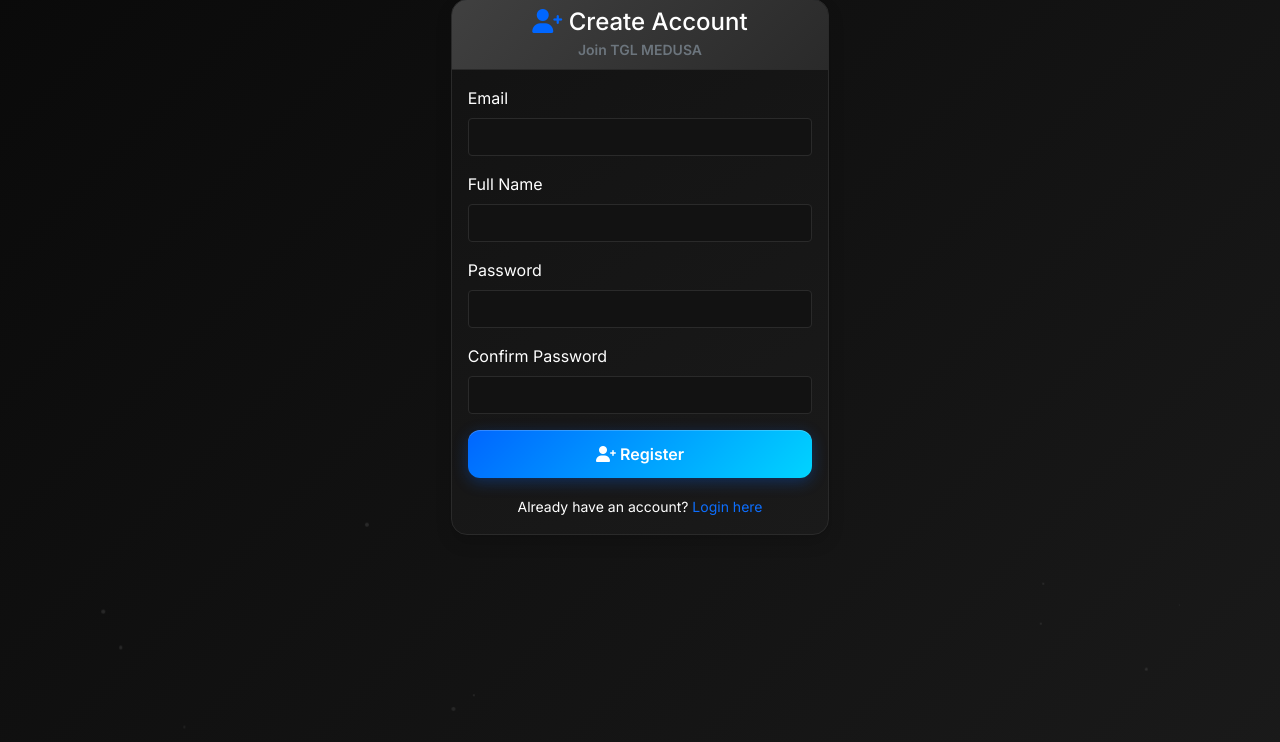
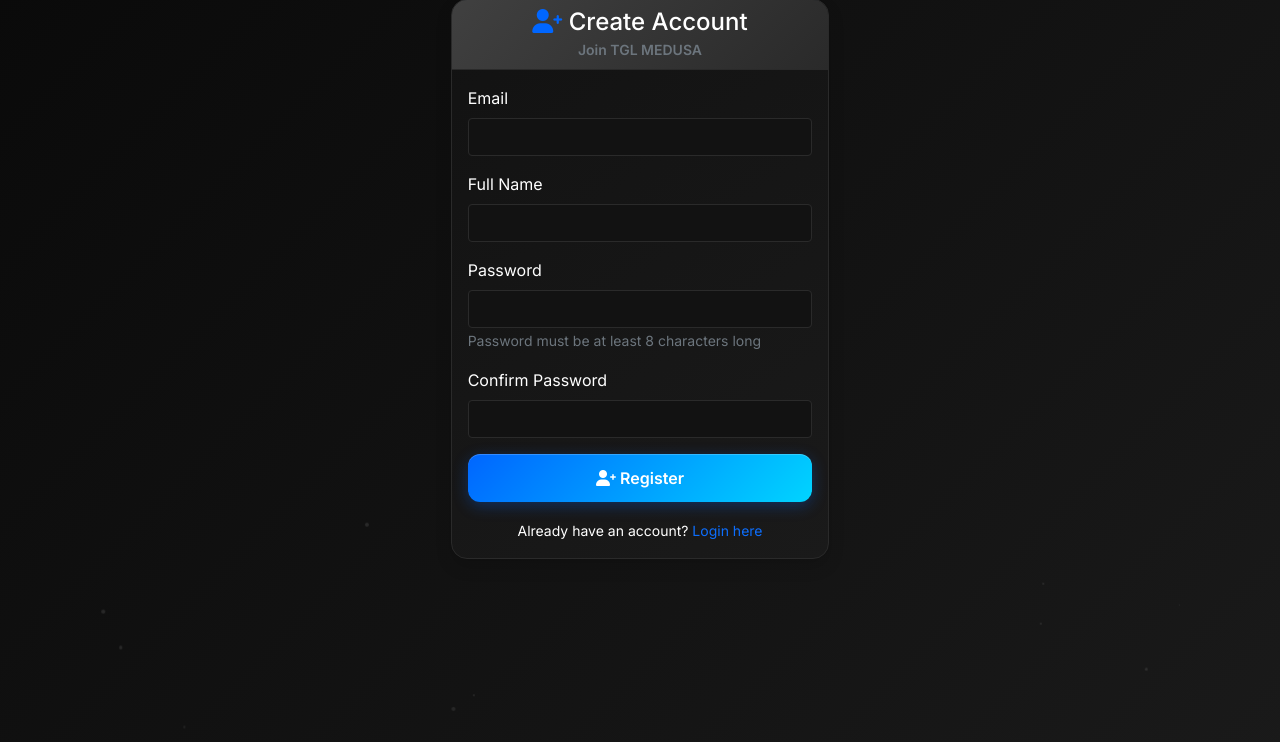
Before and after one commit to Wisyle/Medusa, a FastAPI app: page /register in a window 1280 px wide. Shown: the part 17-759 px from the top of the page. Run offline with FastAPI, Linux system fonts and the light colour scheme.

Commit message:
Fix user creation issues: resolve circular imports, add missing needs_security_setup field, and improve registration UI

```diff
--- a/api_library_model.py
+++ b/api_library_model.py
@@ -19,7 +19,8 @@ class ApiCredential(Base):
     api_secret = Column(String(255), nullable=False)
     api_passphrase = Column(String(255), nullable=True)  # For OKX, KuCoin
 
-    user = relationship("User", back_populates="api_credentials")
+    # Using string reference to avoid circular import
+    # user = relationship("User", back_populates="api_credentials")
 
     # Status and usage tracking
     is_active = Column(Boolean, default=True)
--- a/auth.py
+++ b/auth.py
@@ -295,7 +295,8 @@ def create_user(db: Session, user_create: UserCreate):
         full_name=user_create.full_name,
         is_active=True,
         is_superuser=False,
-        totp_enabled=False
+        totp_enabled=False,
+        needs_security_setup=True  # New users need to complete security setup
     )
     db.add(db_user)
     db.commit()
--- a/database.py
+++ b/database.py
@@ -185,7 +185,7 @@ class User(Base):
 
     # Relationships
     roles = relationship("UserRole", foreign_keys="UserRole.user_id", back_populates="user")
-    api_credentials = relationship("ApiCredential", back_populates="user")
+    # api_credentials = relationship("ApiCredential", back_populates="user")  # Commented out to avoid circular import
 
     def has_permission(self, resource: str, action: str) -> bool:
         """Check if user has specific permission"""
--- a/main.py
+++ b/main.py
@@ -1838,7 +1838,8 @@ async def create_user_admin(
         full_name=user_data.get("full_name"),
         hashed_password=get_password_hash(user_data["password"]),
         is_active=user_data.get("is_active", True),
-        is_superuser=False  # Only existing superusers can create other superusers via edit
+        is_superuser=False,  # Only existing superusers can create other superusers via edit
+        needs_security_setup=True  # New users need to complete security setup
     )
 
     db.add(new_user)
--- a/templates/register.html
+++ b/templates/register.html
@@ -15,31 +15,44 @@
                     <small class="text-muted">Join TGL MEDUSA</small>
                 </div>
                 <div class="card-body">
+                    <!-- Error/Success Messages -->
+                    <div id="messageContainer" style="display: none;">
+                        <div id="alertMessage" class="alert" role="alert">
+                            <span id="messageText"></span>
+                        </div>
+                    </div>
+
                     <form id="registerForm">
                         <div class="mb-3">
                             <label for="email" class="form-label">Email</label>
                             <input type="email" class="form-control" id="email" name="email" required>
+                            <div class="invalid-feedback" id="emailError"></div>
                         </div>
 
                         <div class="mb-3">
                             <label for="full_name" class="form-label">Full Name</label>
                             <input type="text" class="form-control" id="full_name" name="full_name">
+                            <div class="invalid-feedback" id="fullNameError"></div>
                         </div>
 
                         <div class="mb-3">
                             <label for="password" class="form-label">Password</label>
                             <input type="password" class="form-control" id="password" name="password" required>
+                            <div class="invalid-feedback" id="passwordError"></div>
+                            <small class="form-text text-muted">Password must be at least 8 characters long</small>
                         </div>
 
                         <div class="mb-3">
                             <label for="confirm_password" class="form-label">Confirm Password</label>
                             <input type="password" class="form-control" id="confirm_password" name="confirm_password" required>
+                            <div class="invalid-feedback" id="confirmPasswordError"></div>
                         </div>
 
                         <div class="d-grid">
-                            <button type="submit" class="btn btn-primary">
+                            <button type="submit" class="btn btn-primary" id="registerBtn">
                                 <i class="fas fa-user-plus"></i>
-                                Register
+                                <span id="btnText">Register</span>
+                                <span id="btnSpinner" class="spinner-border spinner-border-sm d-none" role="status" aria-hidden="true"></span>
                             </button>
                         </div>
                     </form>
@@ -59,22 +72,117 @@
 
 {% block scripts %}
 <script>
+// Utility functions for better UX
+function showMessage(message, type = 'success') {
+    const container = document.getElementById('messageContainer');
+    const alertEl = document.getElementById('alertMessage');
+    const textEl = document.getElementById('messageText');
+
+    alertEl.className = `alert alert-${type}`;
+    textEl.textContent = message;
+    container.style.display = 'block';
+
+    // Auto-hide success messages
+    if (type === 'success') {
+        setTimeout(() => {
+            container.style.display = 'none';
+        }, 3000);
+    }
+}
+
+function hideMessage() {
+    document.getElementById('messageContainer').style.display = 'none';
+}
+
+function setFieldError(fieldId, message) {
+    const field = document.getElementById(fieldId);
+    const errorEl = document.getElementById(fieldId + 'Error');
+
+    field.classList.add('is-invalid');
+    errorEl.textContent = message;
+}
+
+function clearFieldError(fieldId) {
+    const field = document.getElementById(fieldId);
+    const errorEl = document.getElementById(fieldId + 'Error');
+
+    field.classList.remove('is-invalid');
+    errorEl.textContent = '';
+}
+
+function clearAllErrors() {
+    ['email', 'fullName', 'password', 'confirmPassword'].forEach(clearFieldError);
+}
+
+function setLoading(loading) {
+    const btn = document.getElementById('registerBtn');
+    const btnText = document.getElementById('btnText');
+    const spinner = document.getElementById('btnSpinner');
+
+    if (loading) {
+        btn.disabled = true;
+        btnText.textContent = 'Creating Account...';
+        spinner.classList.remove('d-none');
+    } else {
+        btn.disabled = false;
+        btnText.textContent = 'Register';
+        spinner.classList.add('d-none');
+    }
+}
+
+function validateForm() {
+    clearAllErrors();
+    hideMessage();
+
+    let isValid = true;
+
+    // Email validation
+    const email = document.getElementById('email').value.trim();
+    if (!email) {
+        setFieldError('email', 'Email is required');
+        isValid = false;
+    } else if (!/\S+@\S+\.\S+/.test(email)) {
+        setFieldError('email', 'Please enter a valid email address');
+        isValid = false;
+    }
+
+    // Password validation
+    const password = document.getElementById('password').value;
+    if (!password) {
+        setFieldError('password', 'Password is required');
+        isValid = false;
+    } else if (password.length < 8) {
+        setFieldError('password', 'Password must be at least 8 characters long');
+        isValid = false;
+    }
+
+    // Confirm password validation
+    const confirmPassword = document.getElementById('confirm_password').value;
+    if (!confirmPassword) {
+        setFieldError('confirmPassword', 'Please confirm your password');
+        isValid = false;
+    } else if (password !== confirmPassword) {
+        setFieldError('confirmPassword', 'Passwords do not match');
+        isValid = false;
+    }
+
+    return isValid;
+}
+
 document.getElementById('registerForm').addEventListener('submit', async function(e) {
     e.preventDefault();
 
-    const formData = new FormData(this);
-    const password = formData.get('password');
-    const confirmPassword = formData.get('confirm_password');
-
-    if (password !== confirmPassword) {
-        alert('Passwords do not match');
+    if (!validateForm()) {
         return;
     }
 
+    setLoading(true);
+
+    const formData = new FormData(this);
     const registerData = {
-        email: formData.get('email'),
-        full_name: formData.get('full_name'),
-        password: password
+        email: formData.get('email').trim(),
+        full_name: formData.get('full_name').trim() || null,
+        password: formData.get('password')
     };
 
     try {
@@ -86,16 +194,47 @@ document.getElementById('registerForm').addEventListener('submit', async functio
             body: JSON.stringify(registerData)
         });
 
+        const data = await response.json();
+
         if (response.ok) {
-            alert('Registration successful! Please login.');
-            window.location.href = '/login';
+            showMessage('Registration successful! Redirecting to login...', 'success');
+            setTimeout(() => {
+                window.location.href = '/login';
+            }, 2000);
         } else {
-            const error = await response.json();
-            alert('Registration failed: ' + error.detail);
+            // Handle specific error cases
+            if (response.status === 400 && data.detail && data.detail.includes('Email already registered')) {
+                setFieldError('email', 'This email is already registered');
+                showMessage('Email already registered. Please use a different email or login.', 'danger');
+            } else {
+                showMessage(`Registration failed: ${data.detail || 'Unknown error'}`, 'danger');
+            }
         }
     } catch (error) {
-        alert('Registration error: ' + error.message);
+        console.error('Registration error:', error);
+        showMessage('Registration error: Unable to connect to server. Please try again.', 'danger');
+    } finally {
+        setLoading(false);
     }
+});
+
+// Real-time password confirmation validation
+document.getElementById('confirm_password').addEventListener('input', function() {
+    const password = document.getElementById('password').value;
+    const confirmPassword = this.value;
+
+    if (confirmPassword && password !== confirmPassword) {
+        setFieldError('confirmPassword', 'Passwords do not match');
+    } else if (confirmPassword && password === confirmPassword) {
+        clearFieldError('confirmPassword');
+    }
+});
+
+// Clear field errors on input
+['email', 'password'].forEach(fieldId => {
+    document.getElementById(fieldId).addEventListener('input', function() {
+        clearFieldError(fieldId === 'password' ? 'password' : fieldId);
+    });
 });
 </script>
 {% endblock %}
```
Also changed, not shown: medusa.db.
